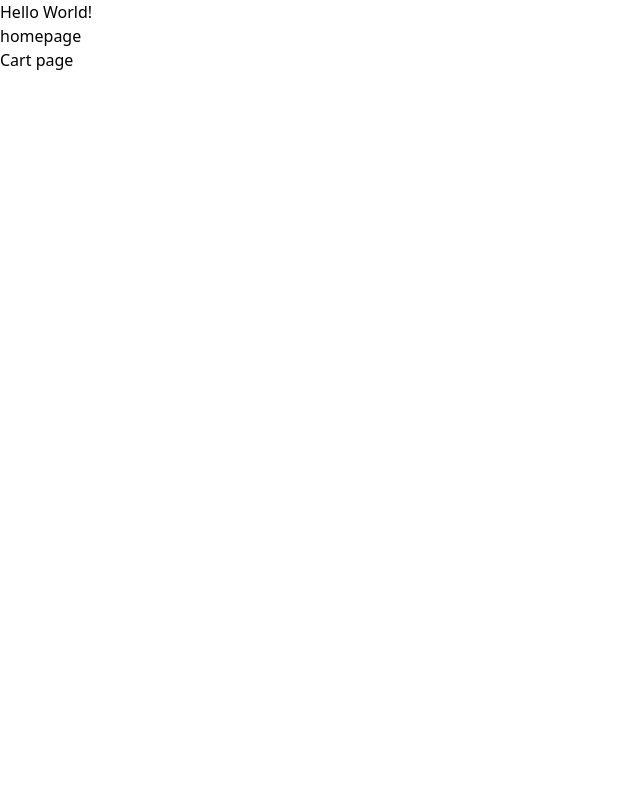
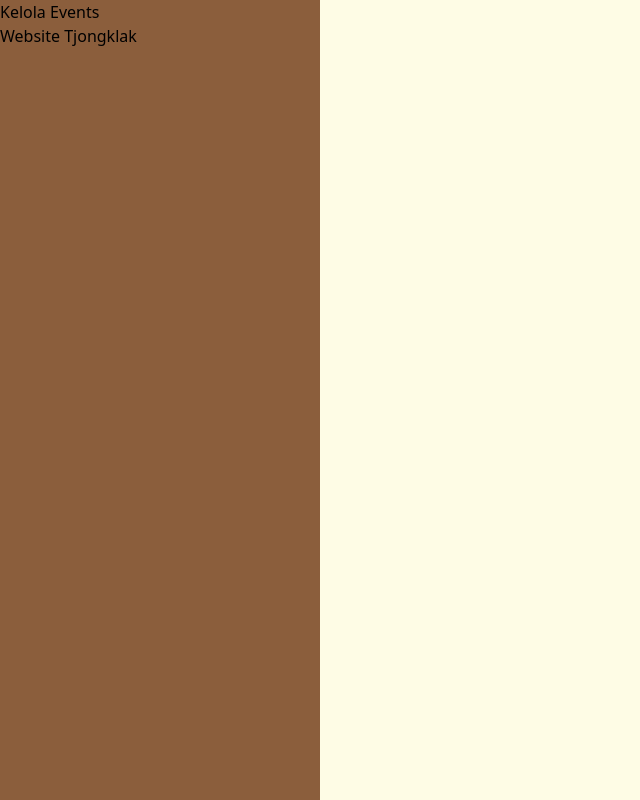
Before and after one commit to DavinTanaya/rahasia, a React (Vite) app in the folder client/: page /dashboard in a window 1280 px wide. Shown: the whole page, without its empty margins (0-640 px from the left). Built offline with nearby package versions, Linux system fonts and the light colour scheme.

Commit message:
Joseph : added app layout

```diff
--- a/client/package.json
+++ b/client/package.json
@@ -13,7 +13,7 @@
     "react": "^18.3.1",
     "react-dom": "^18.3.1",
     "react-hook-form": "^7.52.1",
-    "react-router-dom": "^6.24.1"
+    "react-router-dom": "^6.25.1"
   },
   "devDependencies": {
     "@types/react": "^18.3.3",
--- a/client/src/App.tsx
+++ b/client/src/App.tsx
@@ -1,10 +1,58 @@
+import {
+  createBrowserRouter,
+  Link,
+  Outlet,
+  RouterProvider,
+} from "react-router-dom";
+
+/*
+.app-layout {
+  display: grid;
+  grid-template-columns: 40rem 1fr;
+}
+
+*/
+
+// 1. Bikin router
+const router = createBrowserRouter([
+  {
+    // "/" cmn buat URL di awal
+    // "www.tjongklak.com/dashboard"
+    path: "/dashboard",
+    element: (
+      <div className="grid grid-cols-[20rem_1fr] min-h-screen">
+        <div className="bg-brown flex flex-col">
+          <Link to={"/dashboard/events"}>Kelola Events</Link>
+          <Link to={"/dashboard/website"}>Website Tjongklak</Link>
+        </div>
+        <main className="bg-bg">
+          <Outlet />
+        </main>
+      </div>
+    ),
+    children: [
+      {
+        // Ini ga pake "/" gara2 nested
+        path: "website",
+        element: <div>Website</div>,
+      },
+      {
+        path: "events",
+        element: <div>Event Page</div>,
+      },
+    ],
+  },
+  {
+    path: "/login",
+    element: <div>Login</div>,
+  },
+  {
+    path: "/home",
+    element: <div>Login</div>,
+  },
+]);
+
+// 2. Set komponen Router
 export default function App() {
-  return (
-    <div>
-      Hello World!
-      {/* CONTENT HOME PAGE VVVVV */}
-      <div>homepage</div>
-      <div>Cart page</div>
-    </div>
-  );
+  return <RouterProvider router={router} />;
 }
--- a/client/tailwind.config.js
+++ b/client/tailwind.config.js
@@ -1,8 +1,15 @@
 /** @type {import('tailwindcss').Config} */
 export default {
-  content: [],
+  content: ["./index.html", "./src/**/*.{js,ts,jsx,tsx}"],
   theme: {
-    extend: {},
+    extend: {
+      colors: {
+        bg: "#FEFCE5",
+        brown: "#8B5E3C",
+        yellow: "#FCB416",
+        orange: "#F57E20",
+      },
+    },
   },
   plugins: [],
-}
+};
```
Also changed, not shown: 1 other file (tests, documents, lock files or other folders).
